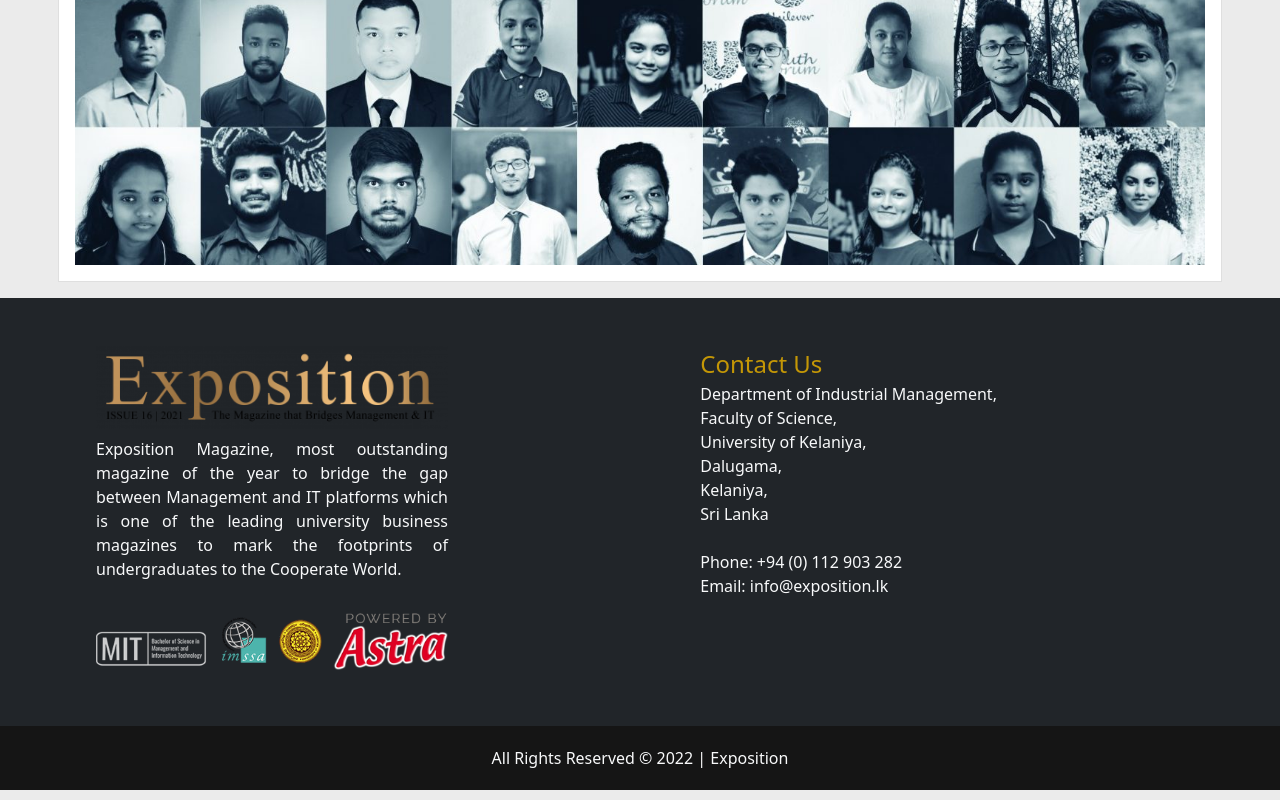
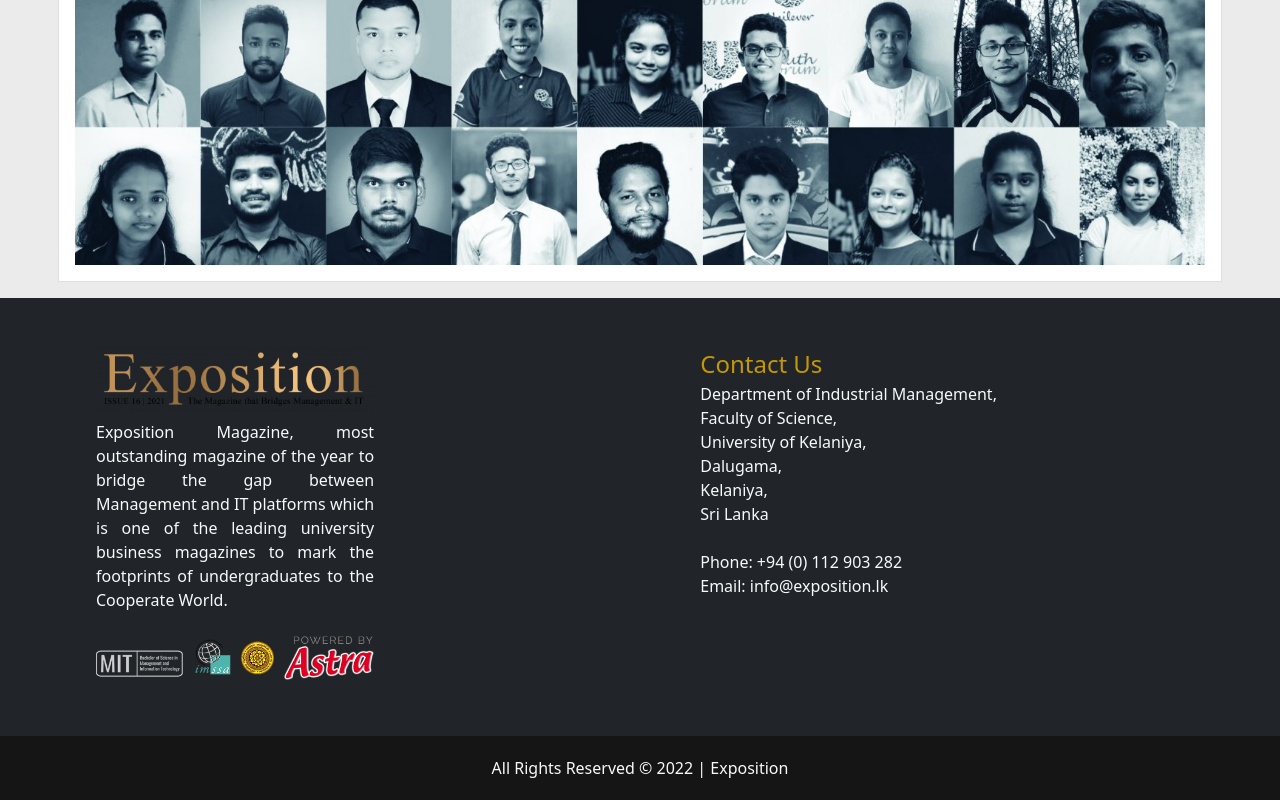
Before and after one commit to LasithEranga/Exposition-Magazine, a React (Create React App) app: page / in a window 1280 px wide. Shown: the part 7587-8387 px from the top of the page. Built offline with nearby package versions, Linux system fonts and the light colour scheme.

Commit message:
fix: footer issue

```diff
--- a/src/components/Footer.jsx
+++ b/src/components/Footer.jsx
@@ -10,10 +10,10 @@ const Footer = () => {
       style={{ height: "fit-content" }}
     >
       <div className="w-100 w-md-50 h-100 justify-content-center  ps-md-5 d-flex flex-column">
-        <img src={img} alt="" style={{ width: "22rem" }} className="mb-2" />
+        <img src={img} alt=""  className="mb-2 col-12 col-md-6" />
         <p
-          className="text-light fw-light text-wrap"
-          style={{ width: "22rem", textAlign: "justify" }}
+          className="text-light fw-light text-wrap mb-2 col-12 col-md-6"
+          style={{  textAlign: "justify" }}
         >
           Exposition Magazine, most outstanding magazine of the year to bridge
           the gap between Management and IT platforms which is one of the
@@ -23,8 +23,7 @@ const Footer = () => {
         <img
           src={dimLogo}
           alt=""
-          style={{ width: "22rem" }}
-          className="mb-2 mt-3"
+          className="mb-2 mt-3 mb-2 col-12 col-md-6"
         />
       </div>
       <div className="w-100 w-md-50 h-100 d-flex justify-content-center flex-column ">
```
